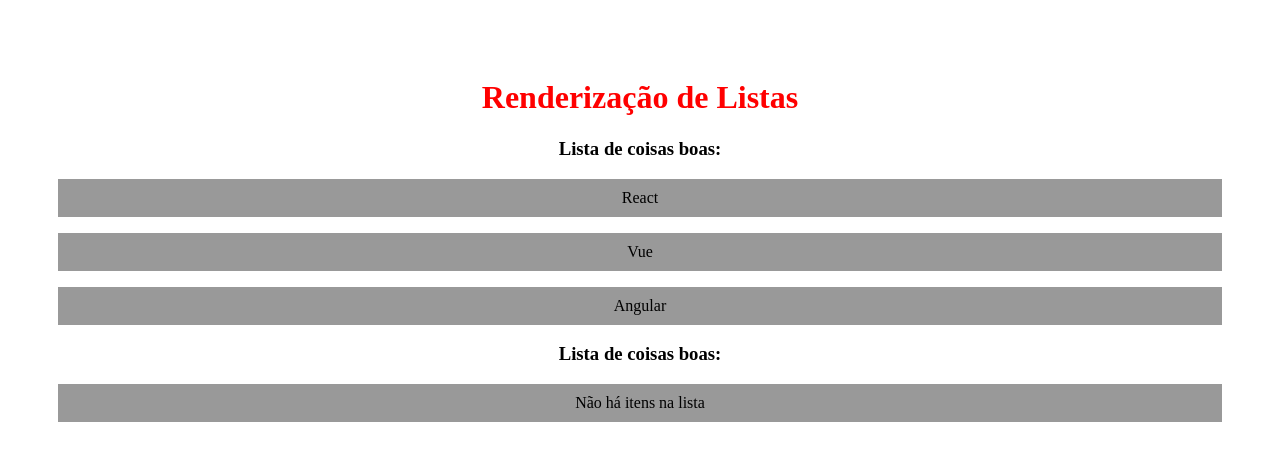
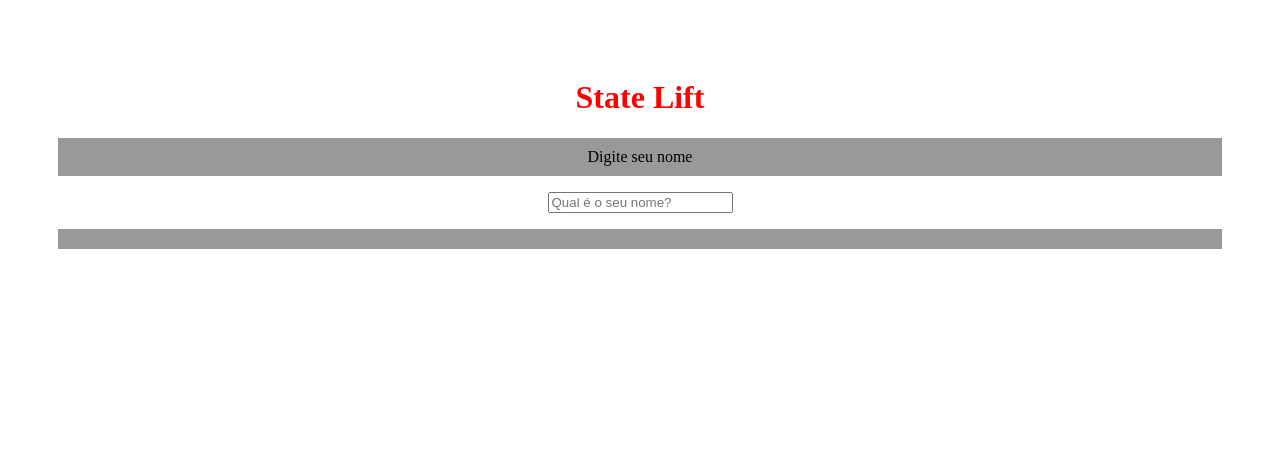
Before and after one commit to BarbasPedro/Curso-React, a React (Create React App) app: page / in a window 1280 px wide. Shown: the top 460 px of the page. Built offline with nearby package versions, Linux system fonts and the light colour scheme.

Commit message:
State Lift

```diff
--- a/src/App.js
+++ b/src/App.js
@@ -1,14 +1,15 @@
+import { useState } from 'react'
 import './App.css'
-import OutraLista from './components/OutraLista'
-
-  const meusItens = ['React', 'Vue', 'Angular']
+import SeuNome from './components/SeuNome'
 
   function App() {
+    const[nome, setNome] = useState()
+
     return(
       <div className='App'>
-        <h1>Renderização de Listas</h1>
-        <OutraLista itens={meusItens} />
-        <OutraLista itens={[]} />
+        <h1>State Lift</h1>
+        <SeuNome setNome={setNome}/>
+        <p>{nome}</p>
       </div>
     )
   }
--- /dev/null
+++ b/src/components/SeuNome.js
@@ -0,0 +1,19 @@
+import { useState } from "react"
+
+const SeuNome = ({setNome}) => {
+
+  return (
+
+    <div>
+      <p>Digite seu nome</p>
+      <input
+        type="text"
+        placeholder="Qual é o seu nome?"
+        onChange={(e) => setNome(e.target.value)}
+      />
+    </div>
+  )
+
+}
+
+export default SeuNome
```
